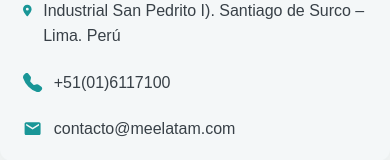
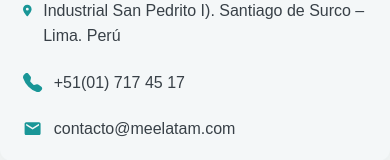
Before and after one commit to Gitbertod/meelatam, a React (Vite) app: page /contacto in a window 390 px wide. Shown: the part 2082-2242 px from the top of the page. Built offline with nearby package versions, Linux system fonts and the light colour scheme.

Commit message:
phone number updated

```diff
--- a/components/location/Location.jsx
+++ b/components/location/Location.jsx
@@ -34,7 +34,7 @@
       <div className={styles.infoRow}>
         <BsFillTelephoneFill className={styles.icon} />
         <a href="tel:+51 1 717 4517" className={styles.infoText}>
-          +51(01)6117100
+          +51(01) 717 45 17
         </a>
       </div>
       <div className={styles.infoRow}>
```
